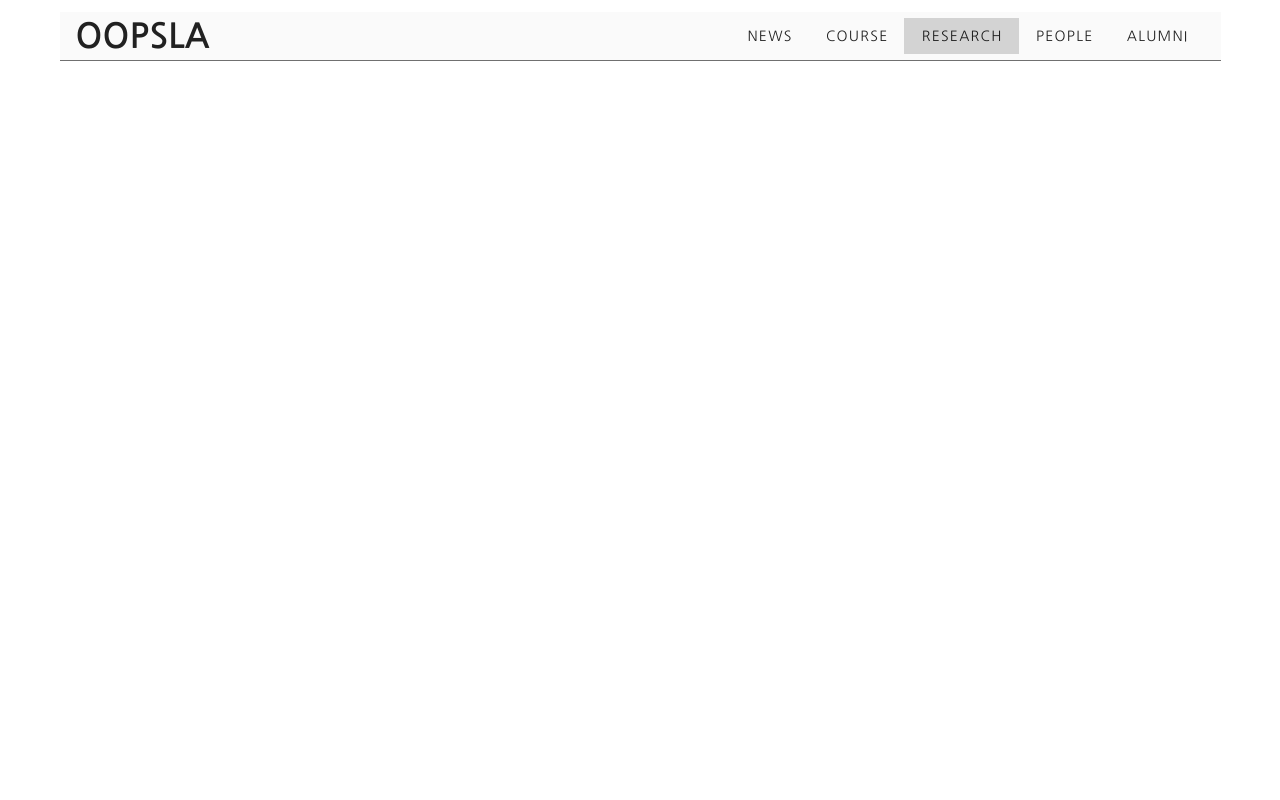
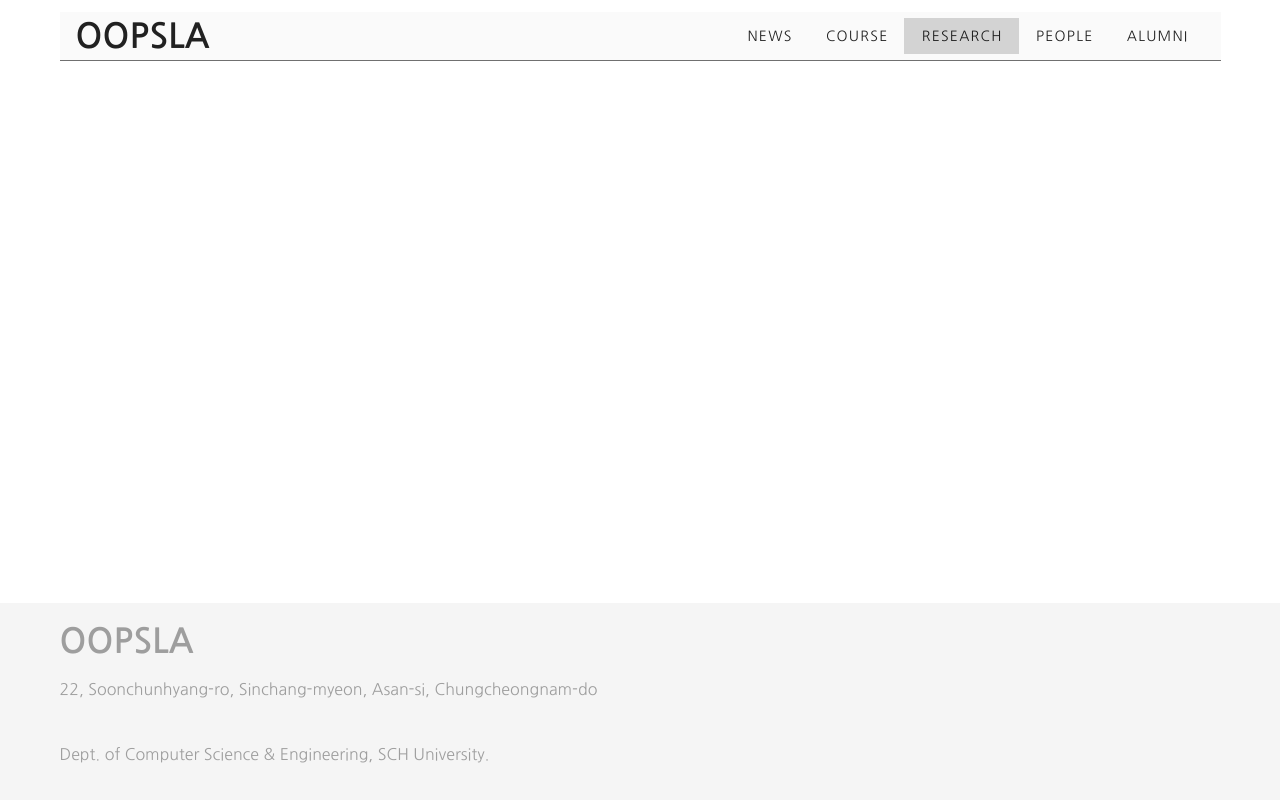
Before and after one commit to Gumball12/oopsla-static-webpage, a Vue app: page /research/1 in a window 1280 px wide. Built offline with nearby package versions, Linux system fonts and the light colour scheme.

Commit message:
Feat: Add Footer

```diff
--- a/src/App.vue
+++ b/src/App.vue
@@ -5,17 +5,18 @@
     <v-content>
       <router-view />
     </v-content>
+
+    <footer-compo />
   </v-app>
 </template>
 
 <script>
 import HeaderNav from '@/components/HeaderNav.vue';
+import FooterCompo from '@/components/FooterCompo.vue';
 
 export default {
   name: 'App',
-  components: { HeaderNav },
-  data: () => ({
-  }),
+  components: { HeaderNav, FooterCompo },
 };
 </script>
 
--- /dev/null
+++ b/src/components/FooterCompo.vue
@@ -0,0 +1,27 @@
+<template>
+  <v-footer>
+    <v-container class="grey--text">
+      <p class="display-1 font-weight-black" v-text="title" />
+      <p v-text="address" />
+      <v-img src="/thumbnail/sch-logo.png" width="80" />
+      <p v-text="office" />
+    </v-container>
+  </v-footer>
+</template>
+
+<script>
+export default {
+  data: () => ({
+    title: '',
+    address: '',
+    office: '',
+  }),
+  async mounted() {
+    const data = await this.$yaml;
+
+    this.title = data.info.title;
+    this.address = data.info.address;
+    this.office = data.info.office;
+  },
+};
+</script>
```
